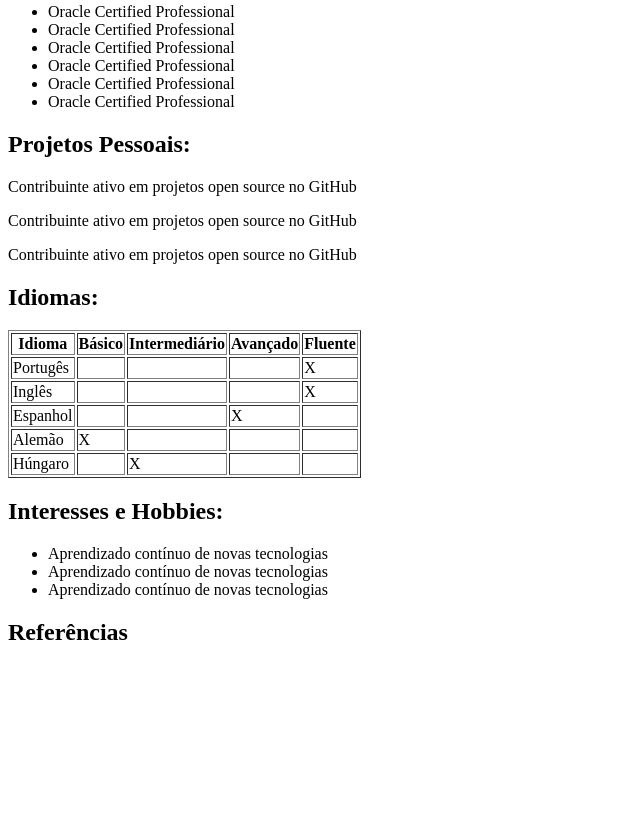
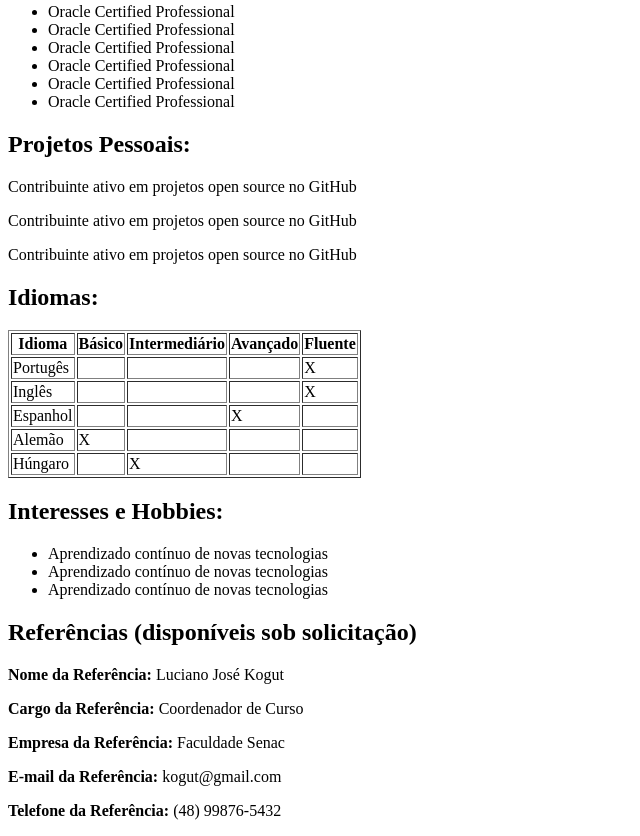
Before and after one commit to Dutra-Wesley/DW, a website: page html/curriculo.html in a window 1280 px wide. Shown: the part 1379-2215 px from the top of the page, without its empty margins (0-640 px from the left). Before the commit the page ends 2045 px from the top, so only its background shows below. Drawn offline with Linux system fonts and the light colour scheme.

Commit message:
finished curriculum

```diff
--- a/html/curriculo.html
+++ b/html/curriculo.html
@@ -19,7 +19,7 @@
             <p><strong>Nome: </strong> Wesley Dutra</p>
             <p><strong>Telefone: </strong> (48) 98477-9471</p>
             <p><strong>E-mail: </strong> wesley-dutra17@hotmail.com</p>
-            <p><strong>LinkedIn: </strong></p>
+            <p><strong>LinkedIn: </strong><a href="https://www.linkedin.com/in/wesley-dutra-979587274/" target="_blank">https://www.linkedin.com/in/wesley-dutra-979587274/</a></p>
         </section>
         <section>
             <h2><strong>Habilidades Técnicas:</strong></h2>
@@ -148,7 +148,12 @@
             </ul>
         </section>
         <section>
-            <h2><strong>Referências</strong></h2>
+            <h2><strong>Referências (disponíveis sob solicitação)</strong></h2>
+            <p><strong>Nome da Referência: </strong>Luciano José Kogut</p>
+            <p><strong>Cargo da Referência: </strong>Coordenador de Curso</p>
+            <p><strong>Empresa da Referência: </strong>Faculdade Senac</p>
+            <p><strong>E-mail da Referência: </strong>kogut@gmail.com</p>
+            <p><strong>Telefone da Referência: </strong>(48) 99876-5432</p>
         </section>
     </main>
 
```
